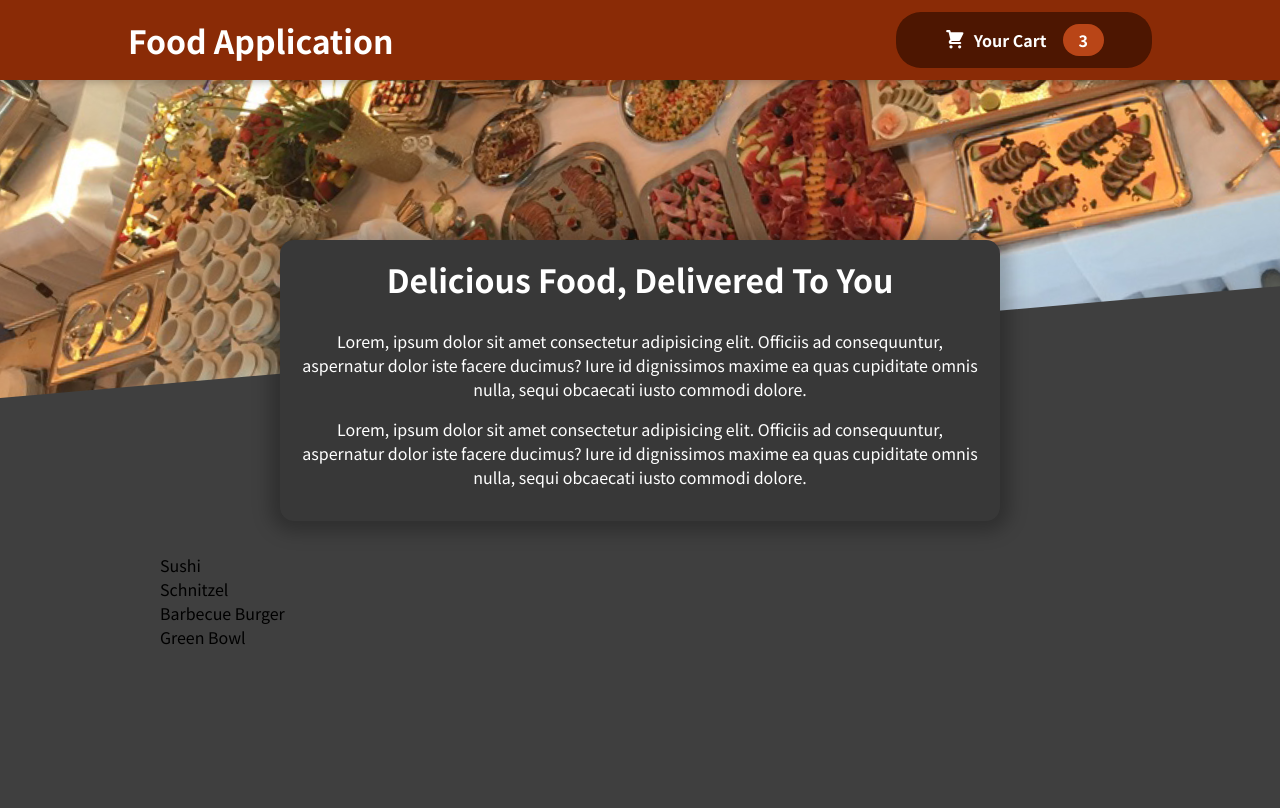
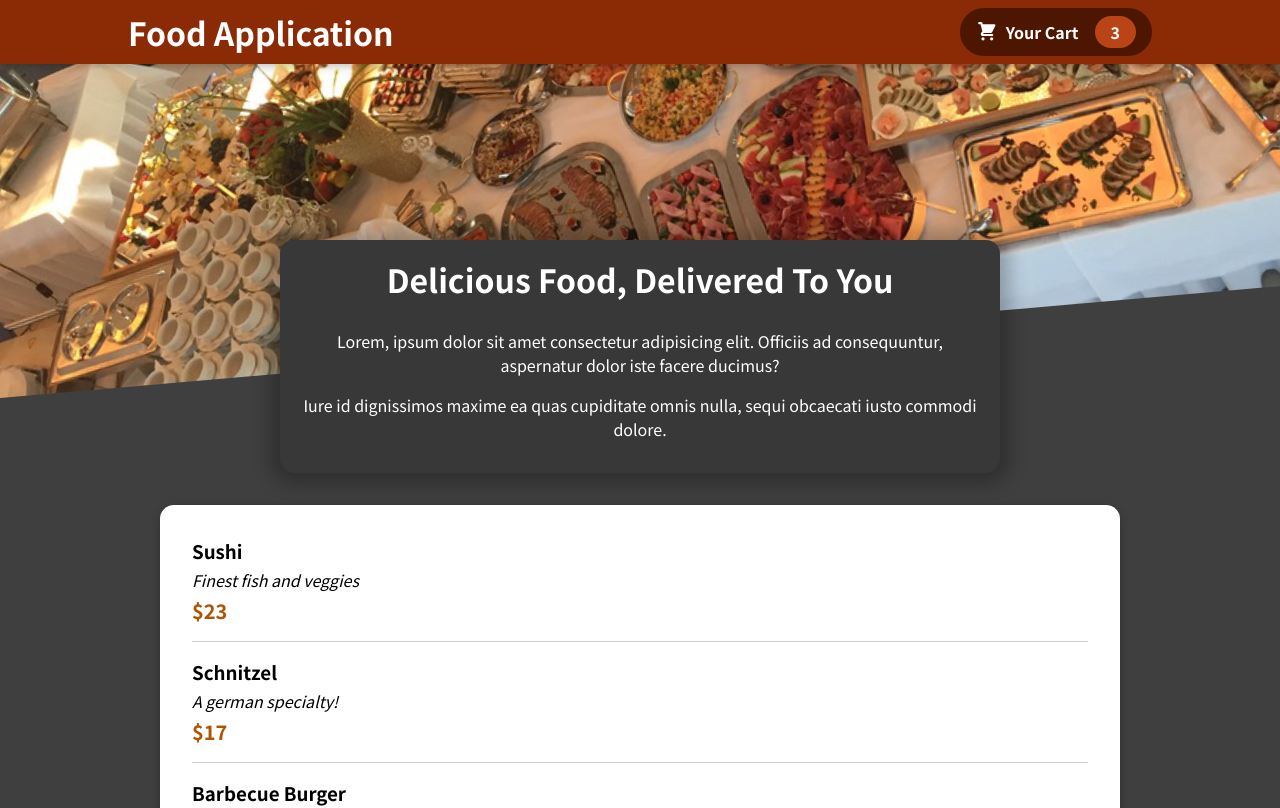
Before and after one commit to DevIdol/react_food_applicaion_mini_project, a React (Create React App) app: page / in a window 1280 px wide. Shown: the top 808 px of the page. Built offline with nearby package versions, Linux system fonts and the light colour scheme.

Commit message:
updated commit

```diff
--- a/src/Components/Layout/Header.module.css
+++ b/src/Components/Layout/Header.module.css
@@ -3,7 +3,7 @@
   top: 0;
   left: 0;
   width: 100%;
-  height: 5rem;
+  height: 4rem;
   background-color: #8a2b06;
   color: white;
   display: flex;
--- a/src/Components/Layout/HeaderCartButton.module.css
+++ b/src/Components/Layout/HeaderCartButton.module.css
@@ -4,7 +4,7 @@
     border: none;
     background-color: #4d1601;
     color: white;
-    padding: 0.75rem 3rem;
+    padding: 0.5rem 1rem;
     display: flex;
     justify-content: space-around;
     align-items: center;
--- a/src/Components/Meals/AvailableMeal.js
+++ b/src/Components/Meals/AvailableMeal.js
@@ -1,4 +1,6 @@
-import classes from './AvailableMeal.module.css';
+import Card from '../UI/Card'
+import classes from './AvailableMeal.module.css'
+import MealItem from './MealItem/MealItem'
 
 const DUMMY_MEALS = [
   {
@@ -27,11 +29,20 @@
   },
 ]
 const AvailableMeal = () => {
-  const mealList = DUMMY_MEALS.map((meal) => <li>{meal.name}</li>)
+  const mealList = DUMMY_MEALS.map((meal) => (
+    <MealItem
+      key={meal.id}
+      name={meal.name}
+      description={meal.description}
+      price={meal.price}
+    />
+  ))
 
   return (
-    <section className = {classes.meals}>
-      <ul>{mealList}</ul>
+    <section className={classes.meals}>
+      <Card>
+        <ul>{mealList}</ul>
+      </Card>
     </section>
   )
 }
--- /dev/null
+++ b/src/Components/Meals/MealItem/MealItem.js
@@ -0,0 +1,17 @@
+import classes from './MealItem.module.css'
+
+const MealItem = (props) => {
+  const price = `$${props.price.toFixed()}`
+  return (
+    <li className={classes.meal}>
+      <div>
+        <h3>{props.name}</h3>
+        <div className={classes.description}>{props.description}</div>
+        <div className={classes.price}>{price}</div>
+      </div>
+      <div></div>
+    </li>
+  )
+}
+
+export default MealItem
--- /dev/null
+++ b/src/Components/Meals/MealItem/MealItem.module.css
@@ -0,0 +1,22 @@
+.meal {
+    display: flex;
+    justify-content: space-between;
+    margin: 1rem;
+    padding-bottom: 1rem;
+    border-bottom: 1px solid #ccc;
+  }
+
+  .meal h3 {
+    margin: 0 0 0.25rem 0;
+  }
+
+  .description {
+    font-style: italic;
+  }
+
+  .price {
+    margin-top: 0.25rem;
+    font-weight: bold;
+    color: #ad5502;
+    font-size: 1.25rem;
+  }
--- a/src/Components/Meals/MealSummary.js
+++ b/src/Components/Meals/MealSummary.js
@@ -1,23 +1,19 @@
-import classes from './MealSummary.module.css';
+import classes from './MealSummary.module.css'
 
 const MealSummary = () => {
   return (
-    <section className = {classes.summary}>
+    <section className={classes.summary}>
       <h2>Delicious Food, Delivered To You</h2>
       <p>
         Lorem, ipsum dolor sit amet consectetur adipisicing elit. Officiis ad
-        consequuntur, aspernatur dolor iste facere ducimus? Iure id dignissimos
-        maxime ea quas cupiditate omnis nulla, sequi obcaecati iusto commodi
-        dolore.
+        consequuntur, aspernatur dolor iste facere ducimus?
       </p>
       <p>
-        Lorem, ipsum dolor sit amet consectetur adipisicing elit. Officiis ad
-        consequuntur, aspernatur dolor iste facere ducimus? Iure id dignissimos
-        maxime ea quas cupiditate omnis nulla, sequi obcaecati iusto commodi
-        dolore.
+        Iure id dignissimos maxime ea quas cupiditate omnis nulla, sequi
+        obcaecati iusto commodi dolore.
       </p>
     </section>
   )
 }
 
-export default MealSummary;
+export default MealSummary
--- /dev/null
+++ b/src/Components/UI/Card.js
@@ -0,0 +1,11 @@
+import classes from './Card.module.css';
+
+const Card = (props) => {
+    return (
+        <div className = {classes.card}>
+            {props.children}
+        </div>
+    );
+}
+
+export default Card;
--- /dev/null
+++ b/src/Components/UI/Card.module.css
@@ -0,0 +1,6 @@
+.card {
+    padding: 1rem;
+    box-shadow: 0 2px 8px rgba(0, 0, 0, 0.25);
+    border-radius: 14px;
+    background-color: white;
+  }
```
Also changed, not shown: src/Components/Meals/MealItemForm.module.css (added, +20 -0 lines), src/Components/Meals/MealItemForm.js (added), 1 other file (tests, documents, lock files or other folders).
